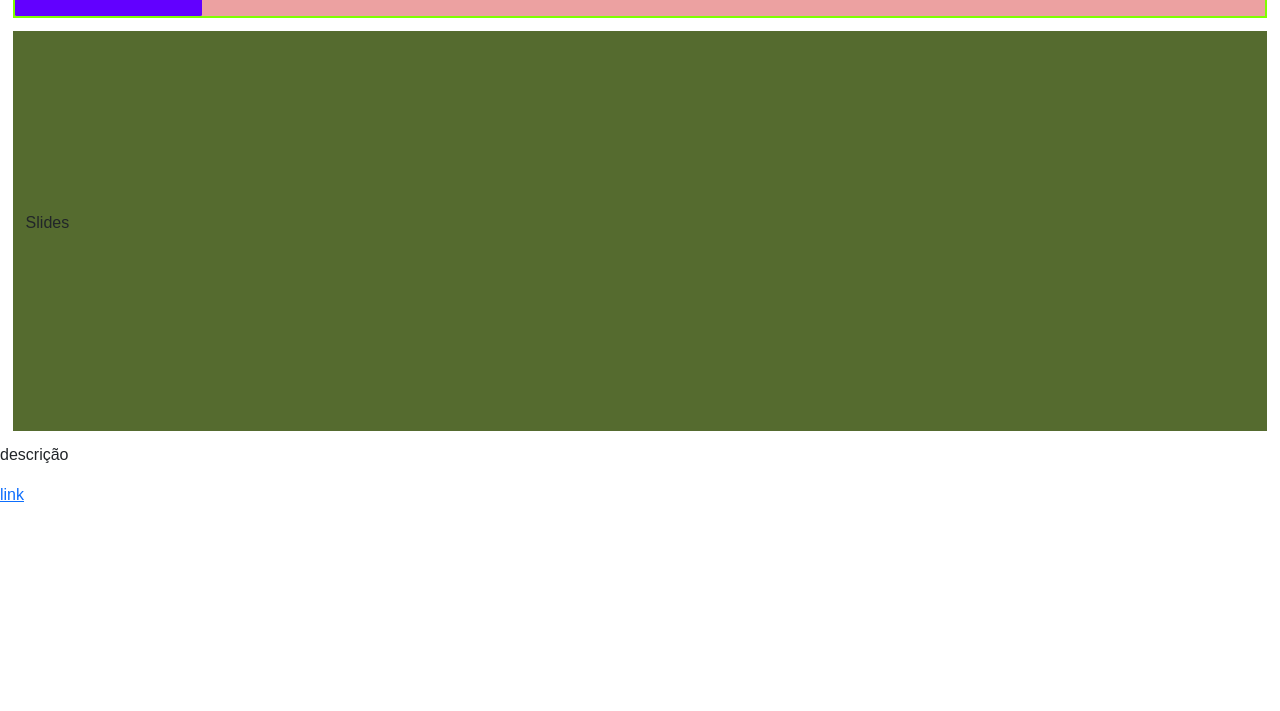
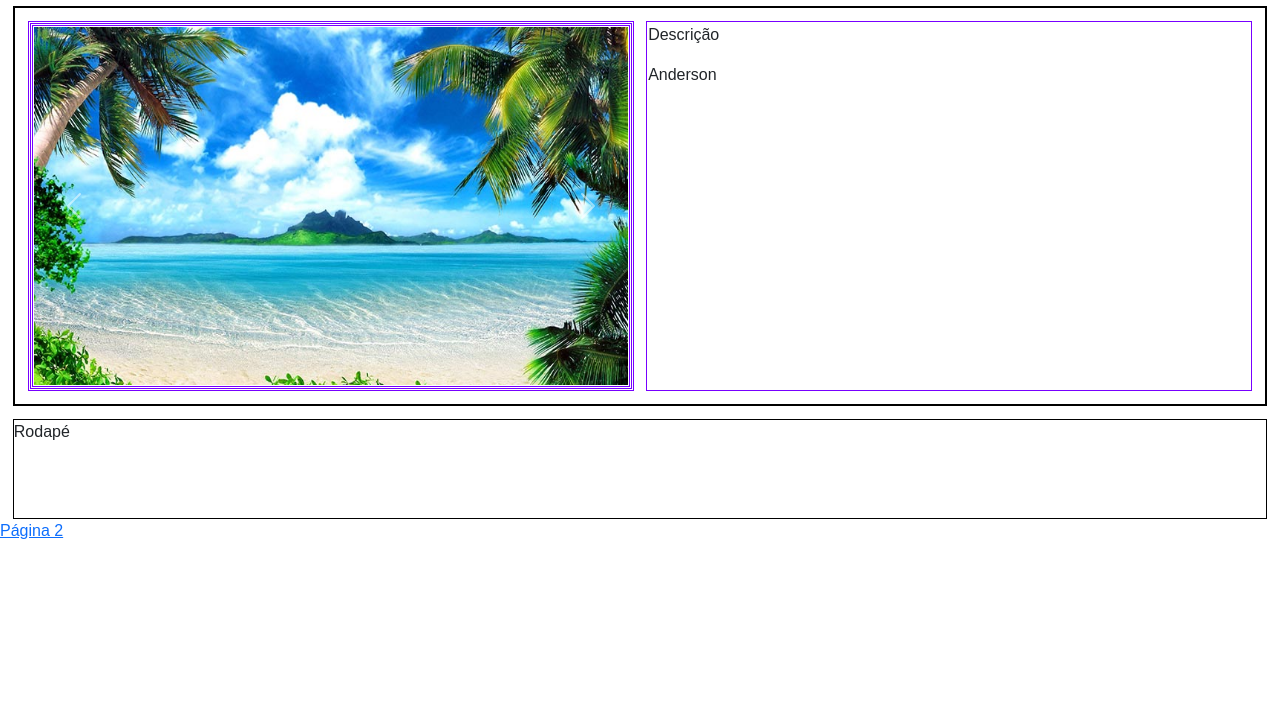
Before and after one commit to Anderson833/siteAti, a plain HTML site: page index.html in a window 1280 px wide. Shown: the part 89-800 px from the top of the page. Drawn offline with nearby package versions, Linux system fonts and the light colour scheme.

Commit message:
Criado div dos slides e de descrção,rodapé e menu. Criado outra página.

```diff
--- a/index.html
+++ b/index.html
@@ -2,9 +2,11 @@
 <html>
 <head>
     <meta charset="UTF-8" />
-    <title>title</title>
+    <title>AnderTI</title>
     <link href="https://cdn.jsdelivr.net/npm/bootstrap@5.3.2/dist/css/bootstrap.min.css" rel="stylesheet" integrity="sha384-T3c6CoIi6uLrA9TneNEoa7RxnatzjcDSCmG1MXxSR1GAsXEV/Dwwykc2MPK8M2HN" crossorigin="anonymous">
     <style>
+        @import url('https://fonts.googleapis.com/css2?family=Lobster&family=Roboto:ital,wght@0,100;0,300;0,400;0,500;0,700;0,900;1,100;1,300;1,400;1,500;1,700;1,900&display=swap');
+
      /*   @media screen and (max-width:800px){
             h3{
                 color:red;
@@ -18,52 +20,93 @@
         *{
             box-sizing: border-box;
         }
-
         body{
             margin: 0px;
             font-family: sans-serif;
-            background-color: whites;
+            background-color: white;
         }
-
-
         .pagina-inicio{
             display: flex;
             margin: 1%;
             border: 2px solid chartreuse;
-            background-color: rgb(236, 161, 161);
             color: white;
             max-width: 100%;
-
         }
         .logo{
-            background-color: rgb(98, 0, 255);
-            height: 90px;
+
             width: 15%;
             border-radius: 1%;
             text-align: center;
+        }
+        /*Estilizando a div da class slides*/
+        .slides{
+             border: 2px solid black;
+            height: 400px;
+            display: flex;
+            padding: 1%;
+            margin: 1%;
+           justify-content: space-between;
+        }
+        /*Estilizando a as divs filhos da div da class slides*/
+        .slides div{
+          /*  background-color: rgb(23, 197, 58);*/
+            height: 100%;
+            border: 1px solid rgb(119, 0, 255);
+            width: 100%;
+           padding: 1px;
 
         }
-        .slides{
-            background-color: darkolivegreen;
-            height: 400px;
-            display: flex;
-            flex-direction: row;
-            align-items: center;
-             justify-content: flex-start;
-            padding: 1%;
-            margin: 1%;
+        /*Estilizando a div da class descricao*/
+        .descricao{
+            margin-left: 1%;
         }
-        .slides div{
-            background-color: beige;
-            height: 30px;
+        /*Estilizando a div do rodapé*/
+        .rodap{
+            border: 1px solid black;
+            max-width: 98%;
+            margin-left: 1%;
+            height: 100px;
         }
+
+        h2{
+            margin-top: 10%;
+            font-family: 'Lobster', cursive;
+            color:white;
+            font-size: 200%;
+            background-color: blue;
+            width: 90%;
+            margin-left: 5%;
+            border-radius: 50%;
+        }
+        /*Daqui  para baixo está estilizando o carrossel do bootstrap*/
+        .carousel-inner{
+            height: 100%;
+            padding: 5%;
+            width: 100%;
+           }
+
+           .carousel{
+            width: 100%;
+            height: 100%;
+
+           }
+           .carousel-item{
+            width: 100%;
+           }
+
+           img{
+            height: 100%;
+            width: 100%;
+
+           }
+
     </style>
 </head>
 <body>
     <!-- Criando uma div para colocar  um logo e um menu-->
     <div class="pagina-inicio">
         <div class="logo">
-            <h2>Logo ati</h2>
+            <h2>AnderTI</h2>
         </div>
        <div>
         <p>Menu</p>
@@ -72,14 +115,43 @@
     </div>
     <div class="slides">
 
-        <div">
-            <p>Slides</p>
+     <!-- Colocando um carrossel do bootstrap, iniciando por aqui-->
+
+            <div id="carouselExample" class="carousel slide">
+                <div class="carousel-inner">
+                  <div class="carousel-item active">
+                    <img src="imagem/linda-imagem.jpg" class="d-block w-100" alt="...">
+                  </div>
+                  <div class="carousel-item">
+                    <img src="imagem/iconeacai.png" class="d-block w-100" alt="...">
+                  </div>
+                  <div class="carousel-item">
+                    <img src="imagem/iconeCombustivel.png" class="d-block w-100" alt="...">
+                  </div>
+                </div>
+                <button class="carousel-control-prev" type="button" data-bs-target="#carouselExample" data-bs-slide="prev">
+                  <span class="carousel-control-prev-icon" aria-hidden="true"></span>
+                  <span class="visually-hidden">Previous</span>
+                </button>
+                <button class="carousel-control-next" type="button" data-bs-target="#carouselExample" data-bs-slide="next">
+                  <span class="carousel-control-next-icon" aria-hidden="true"></span>
+                  <span class="visually-hidden">Next</span>
+                </button>
+              </div>
+
+            <!--Terminando o carrossel por aqui-->
+
+        <div class="descricao">
+            <p>Descrição</p>
+            <p>Anderson</p>
         </div>
-        <div>
-            <p>descrição</p>
-        </div>
+
     </div>
-    <a href="https://www.globo.com/">link</a>
-    <script src="httpSs://cdn.jsdelivr.net/npm/bootstrap@5.3.2/dist/js/bootstrap.bundle.min.js" integrity="sha384-C6RzsynM9kWDrMNeT87bh95OGNyZPhcTNXj1NW7RuBCsyN/o0jlpcV8Qyq46cDfL" crossorigin="anonymous"></script>
+    <div class="rodap">
+             <p>Rodapé</p>
+    </div>
+   <a href="app.html">Página 2</a>
+   <!-- <a href="https://www.globo.com/">link</a> -->
+   <script src="https://cdn.jsdelivr.net/npm/bootstrap@5.3.2/dist/js/bootstrap.bundle.min.js" integrity="sha384-C6RzsynM9kWDrMNeT87bh95OGNyZPhcTNXj1NW7RuBCsyN/o0jlpcV8Qyq46cDfL" crossorigin="anonymous"></script>
 </body>
 </html>
```
Also changed, not shown: app.html (added, +61 -0 lines), imagem/iconeCombustivel.png (added), imagem/iconeacai.png (added), imagem/linda-imagem.jpg (added), imagem/logoacai.png (added).
